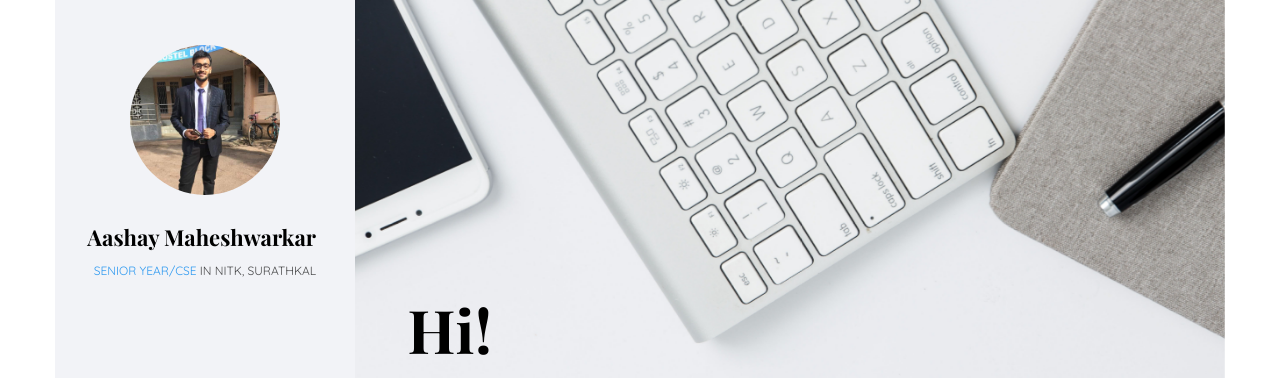
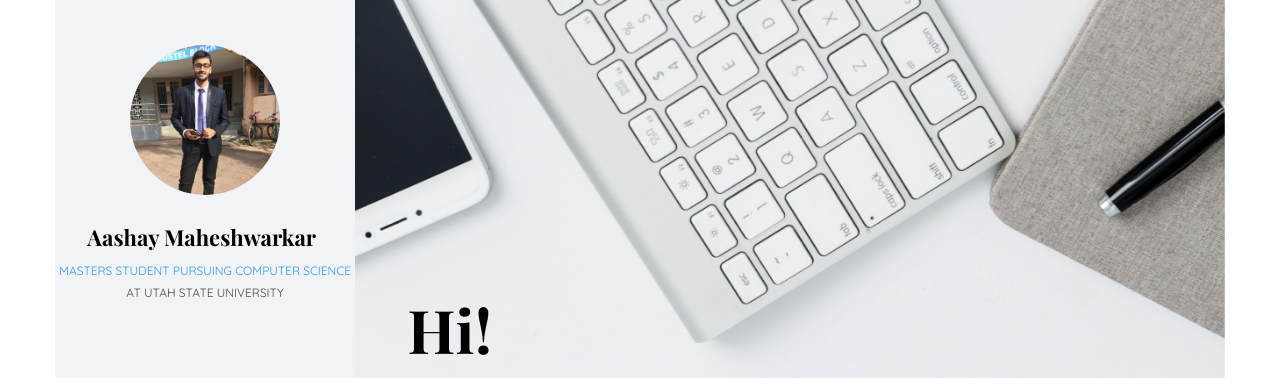
Before and after one commit to aashaym1/aashaym1.github.io, a plain HTML site: page index.html in a window 1280 px wide. Shown: the top 378 px of the page. Drawn offline with nearby package versions, Linux system fonts and the light colour scheme; files whose address does not match are found by name; a web font is replaced by a local one.

Commit message:
Update index.html

```diff
--- a/index.html
+++ b/index.html
@@ -58,7 +58,7 @@
 			<div class="text-center">
 				<div class="author-img" style="background-image: url(images/about.jpg);"></div>
 				<h1 id="colorlib-logo"><a href="index.html">Aashay Maheshwarkar</a></h1>
-				<span class="position"><a href="#">Senior Year/CSE </a> in NITK, Surathkal</span>
+				<span class="position"><a href="#">Masters Student pursuing Computer Science</a> at Utah State University</span>
 
 			</div>
 			<nav id="colorlib-main-menu" role="navigation" class="navbar">
```
